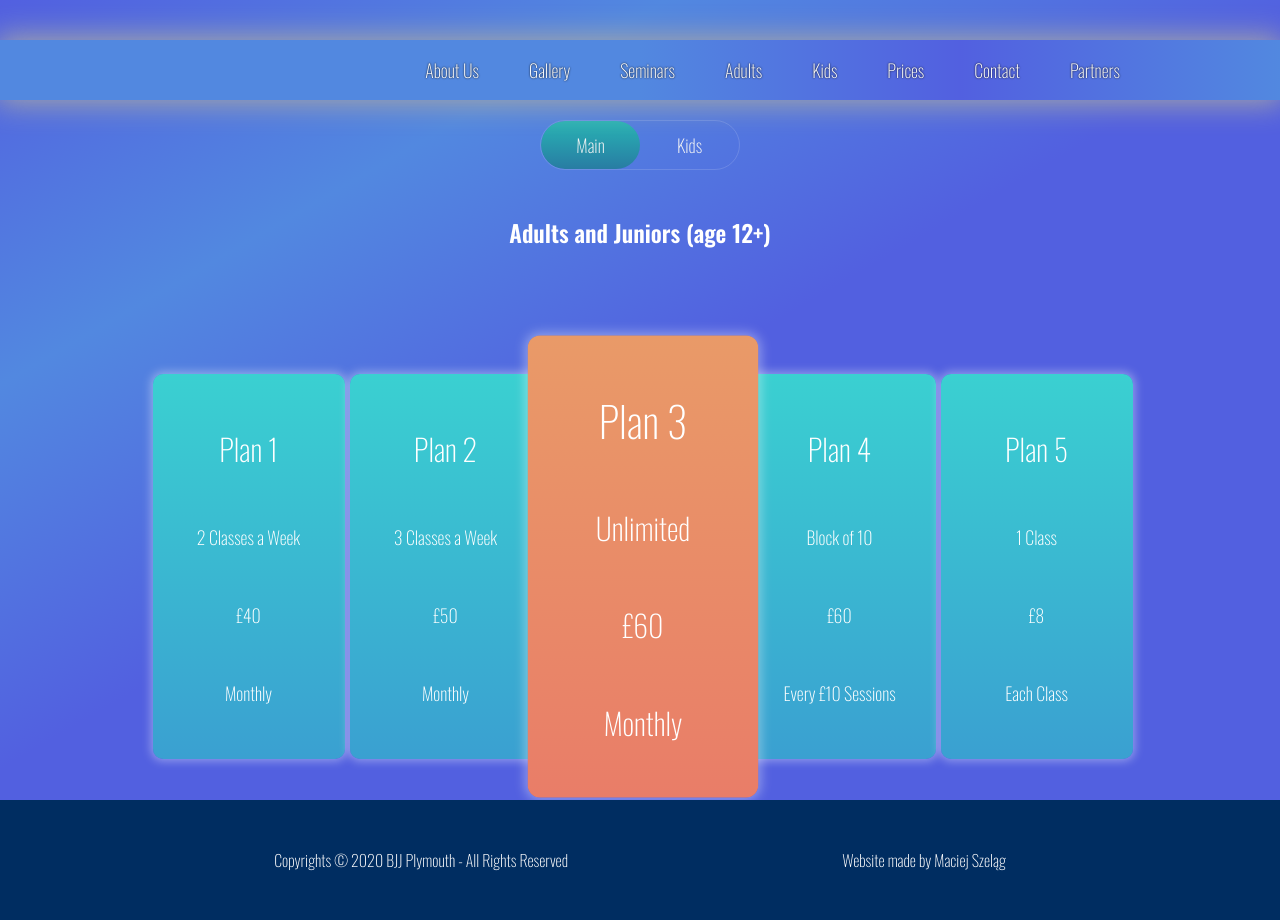
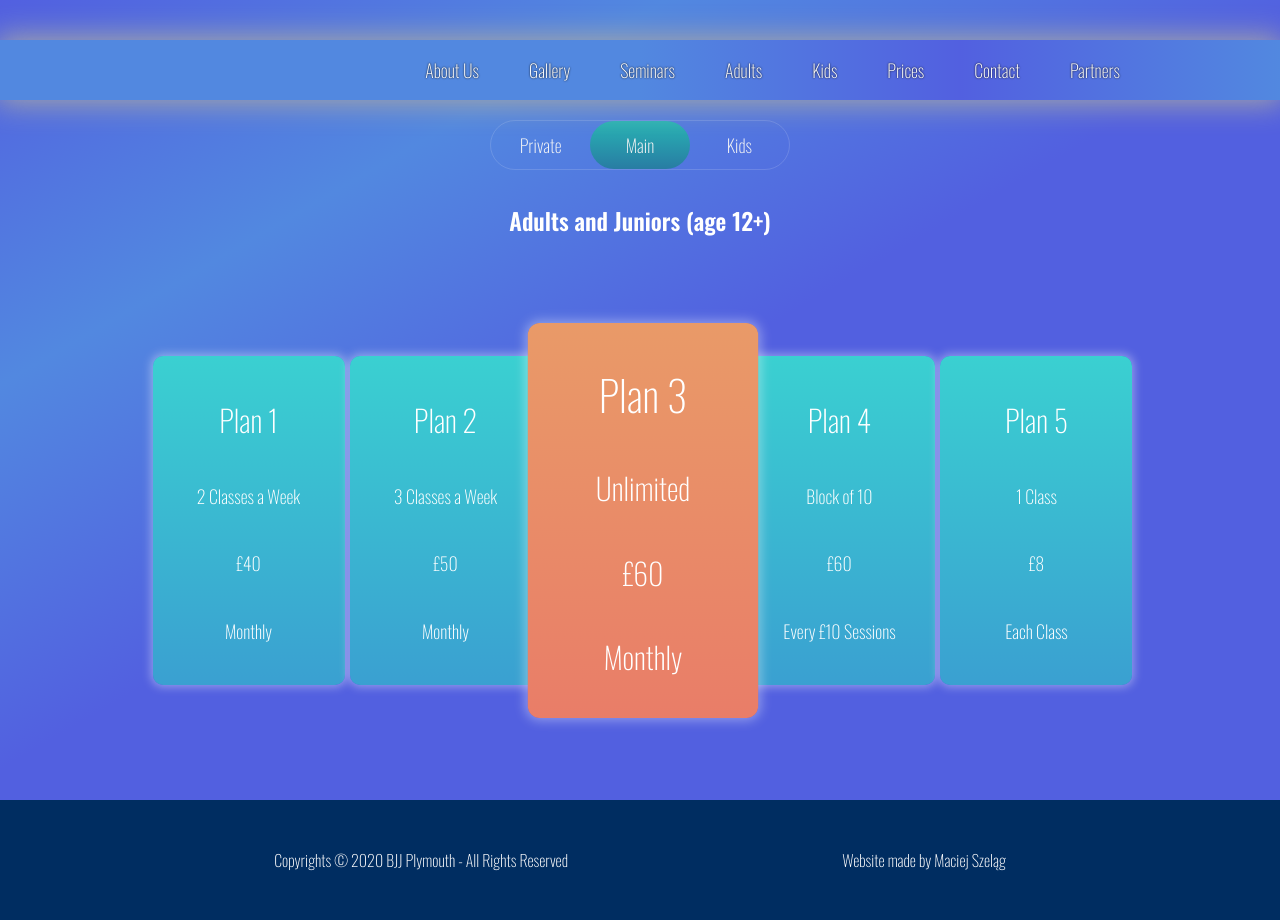
Before and after one commit to MaciejSzelag/bjjplymouth_seminar, a PHP site: page /index.php?page=prices in a window 1280 px wide. Run offline with PHP 8.4, Linux system fonts and the light colour scheme.

Commit message:
screen price tables

```diff
--- a/html/prices.html
+++ b/html/prices.html
@@ -1,10 +1,54 @@
 <div class="price-wrap">
     <div class="b-kids">
         <div class="button" id="button1"></div>
-        <div class="adults active" id="adults">Main</div>
+        <div class="priv" id="priv">Private</div>
+        <div class="adults " id="adults">Main</div>
         <div class="kids" id="kids">Kids</div>
     </div>
     <div class="price-container" id="pr-con">
+
+        <div class="price_private price_small_container">
+            <div class="p_container_title">
+                <h3 class="title-price">Private lessons with Black Belt Coaches Ian or Amy Harrop </h3>
+            </div>
+            <div class="price_cards">
+                <div class="card">
+                    <div class="topCard ">
+                        <p class="card-title ">Single Session</p>
+                    </div>
+                    <p>1:1 </p>
+                    <p class="cardPrice"> £40</p>
+                    <p>Privet Session</p>
+                </div>
+                <div class="card popularCard">
+                    <div class="topCard">
+                        <p class="card-title ">Block of 5</p>
+                    </div>
+                    <p>1:1</p>
+                    <p class="cardPrice"> £150</p>
+                    <p>£30 for Session</p>
+                </div>
+                <div class="card ">
+                    <div class="topCard ">
+                        <p class="card-title ">Single Session</p>
+                    </div>
+                    <p>2:1 </p>
+                    <p class="cardPrice"> £50</p>
+                    <p>£25 per person</p>
+                </div>
+                <div class="card ">
+                    <div class="topCard ">
+                        <p class="card-title ">Block of 5</p>
+                    </div>
+                    <p>2:1 </p>
+                    <p class="cardPrice"> £200</p>
+                    <p>£100 per person = £20 per session</p>
+                </div>
+
+
+
+            </div>
+        </div>
         <div class="price_adults price_small_container">
             <div class="p_container_title">
                 <h3 class="title-price">Adults and Juniors (age 12+)</h3>
@@ -78,9 +122,9 @@
                     <div class="topCard ">
                         <p class="card-title ">Warrior 3</p>
                     </div>
-                    <p>Unlimited</p>
-                    <p class="cardPrice"> £60</p>
-                    <p>Monthly</p>
+                    <p>1 Class </p>
+                    <p class="cardPrice"> £7</p>
+                    <p>Each class</p>
                 </div>
 
 
--- a/js/price.js
+++ b/js/price.js
@@ -1,21 +1,27 @@
 const b_adults = document.getElementById('adults');
 const b_kids = document.getElementById('kids');
+const b_priv = document.getElementById('priv');
 const b_button = document.getElementById('button1');
 const price_contaoner = document.getElementById('pr-con');
-let active = false;
 
 function changeBoard() {
-    if (!active) {
-        b_button.classList.add('active');
-        price_contaoner.classList.add('active-container');
-
-        active = !active;
-    } else if (active) {
-
-        b_button.classList.remove('active');
-        price_contaoner.classList.remove('active-container');
-        active = !active;
+    if (this.classList.contains("priv")) {
+        b_button.classList.add('active-priv');
+        b_button.classList.remove('active-kids');
+        price_contaoner.classList.add('active-private');
+        price_contaoner.classList.remove('active-kids-c');
+    } else if (this.classList.contains("kids")) {
+        b_button.classList.add('active-kids');
+        b_button.classList.remove('active-priv');
+        price_contaoner.classList.remove('active-private');
+        price_contaoner.classList.add('active-kids-c');
+    } else if (this.classList.contains("adults") && b_kids.classList.contains("kids") || b_priv.classList.contains("priv")) {
+        b_button.classList.remove('active-kids');
+        b_button.classList.remove('active-priv');
+        price_contaoner.classList.remove('active-private');
+        price_contaoner.classList.remove('active-kids-c');
     }
 }
 b_adults.addEventListener("click", changeBoard)
 b_kids.addEventListener("click", changeBoard)
+b_priv.addEventListener("click", changeBoard)
--- a/sass/_prices.scss
+++ b/sass/_prices.scss
@@ -12,7 +12,7 @@
         right: 50%;
         transform: translateX(50%);
         top: 120px;
-        width: 200px;
+        width: 300px;
         height: 50px;
         border: 1px solid rgba(245, 245, 245, 0.15);
         border-radius: 50px;
@@ -23,7 +23,8 @@
     }
 
     .adults,
-    .kids {
+    .kids,
+    .priv {
         @include flexCenter;
         border-radius: 50px;
         width: 50%;
@@ -35,33 +36,42 @@
 
     .button {
         position: absolute;
-        left: 0;
+        left: 33.3%;
         top: 0;
-        width: 50%;
+        width: 33.5%;
         height: 100%;
         border-radius: 50px;
         background-image: linear-gradient(rgb(40, 180, 180), rgb(40, 124, 163));
         transition: .5s ease-out;
     }
 
-    .active {
-        left: 50%;
+    // .active-main {
+    //     width: 33.5%;
+    // }
+
+    .active-kids {
+        left: 66.6%;
+    }
+
+    .active-priv {
+        left: 0;
     }
 
     .price-container {
         @include flexCenter;
 
         position: absolute;
-        left: 0;
+        left: -100%;
         top: 250px;
-        width: 200%;
-        height: calc(100vh - 250px);
-        transition: 1.2s ease-in-out;
+        width: 300%;
+        height: calc(90vh - 250px);
+        transition: 2s cubic-bezier(0.84, -0.6, 0.01, 1.56);
 
 
         .price_adults,
-        .price_kids {
-            width: 50%;
+        .price_kids,
+        .price_private {
+            width: calc(100% / 3);
             height: 100%;
 
         }
@@ -141,15 +151,6 @@
                     }
                 }
 
-                .card:hover {
-
-                    transform: scale(1.2);
-                    // z-index: 1;
-                }
-
-                .popularCard:hover {
-                    transform: scale(1.4);
-                }
             }
 
         }
@@ -157,8 +158,12 @@
 
     }
 
-    .active-container {
-        left: -100%;
+    .active-private {
+        left: 0;
+    }
+
+    .active-kids-c {
+        left: -200%;
     }
 }
 
@@ -216,15 +221,8 @@
                         }
                     }
 
-                    .card:hover {
 
-                        transform: scale(1.1);
-                        // z-index: 1;
-                    }
 
-                    .popularCard:hover {
-                        transform: scale(1.2);
-                    }
                 }
             }
 
@@ -284,15 +282,6 @@
                         }
                     }
 
-                    .card:hover {
-
-                        transform: scale(1);
-                        // z-index: 1;
-                    }
-
-                    .popularCard:hover {
-                        transform: scale(1);
-                    }
                 }
             }
 
```
Also changed, not shown: css/style.css (+25 -41 lines), css/style.min.css, 2 other files.
